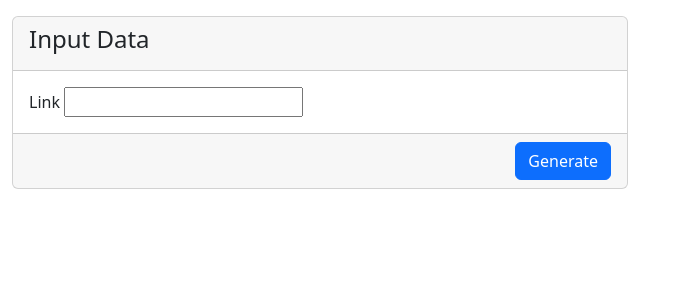
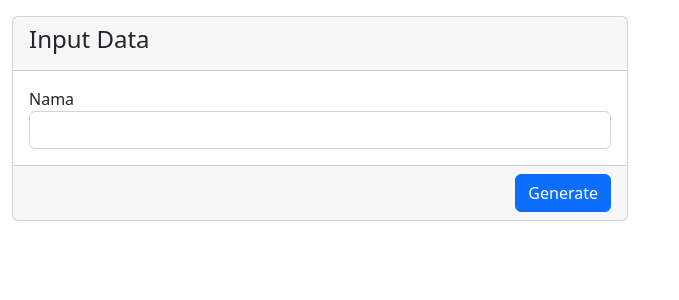
Before and after one commit to Richie-Z/qrujukan-end-client, a CodeIgniter app: page /database/ in a window 1280 px wide. Shown: the top 300 px of the page, without its empty margins (0-679 px from the left). Run offline with CodeIgniter, Linux system fonts and the light colour scheme; data that the repository does not hold is empty.

Commit message:
added searchable option for pasien

```diff
--- a/application/controllers/Home.php
+++ b/application/controllers/Home.php
@@ -2,9 +2,19 @@
 
 class Home extends CI_Controller{
 
+	public function __construct(){
+
+		parent::__construct();
+		$this->load->model('InputModel');
+	}
 
 	public function index(){
-		$this->load->view('input');
+		$data['dokter'] = $this->InputModel->getDokter();
+		$data['dokter_keluarga'] = $this->InputModel->getDokterKeluarga();
+		$data['rumah_sakit'] = $this->InputModel->getRumahSakit();
+		$data['pasien'] = $this->InputModel->getPasien();
+
+		$this->load->view('input', $data);
 	}
 
 
--- a/application/models/InputModel.php
+++ b/application/models/InputModel.php
@@ -3,10 +3,26 @@
 
 class InputModel extends CI_Model{
 
-	public function insertInput(){
-		$data = [
-			''
-		];
+	public function getDokter(){
+
+		return $this->db->get('dokter')->result_array();
+
+	}
+
+	public function getRumahSakit(){
+
+		return $this->db->get('rumah_sakit')->result_array();
+	}
+
+
+	public function getPasien(){
+		return $this->db->get('pasien')->result_array();
+
+	}
+
+	public function getDokterKeluarga(){
+
+		return $this->db->get('dokter_keluarga')->result_array();
 	}
 
 }
--- a/application/views/Input.php
+++ b/application/views/Input.php
@@ -20,8 +20,17 @@
 					</div>
 
 					<div class="card-body">
-						<label for="name">Link</label>
-						<input type="text" id="name" name="name">
+						<label for="p_nama">Nama</label>
+						<input list="pasien" id="p_nama" class="form-control">
+						<datalist id="pasien" >
+							<option disabled selected>Cari Pasien...</option>
+							<?php foreach ($pasien as $p) : ?>
+								<option value="<?= $p['p_nama'] ?>"><?= $p['p_no_bpjs'] ?></option>
+							<?php endforeach; ?>
+						</datalist>
+
+
+
 					</div>
 
 					<div class="card-footer">
@@ -46,7 +55,7 @@
 		$(document).ready(function() {
 			$("#generate").on("click", function() {
 
-				var link = $("#name").val();
+				var link = $("#p_nama").val();
 
 				var img = '<img src = "https://chart.googleapis.com/chart?cht=qr&chs=300x300&chl=' + link + '" > ';
 
```
